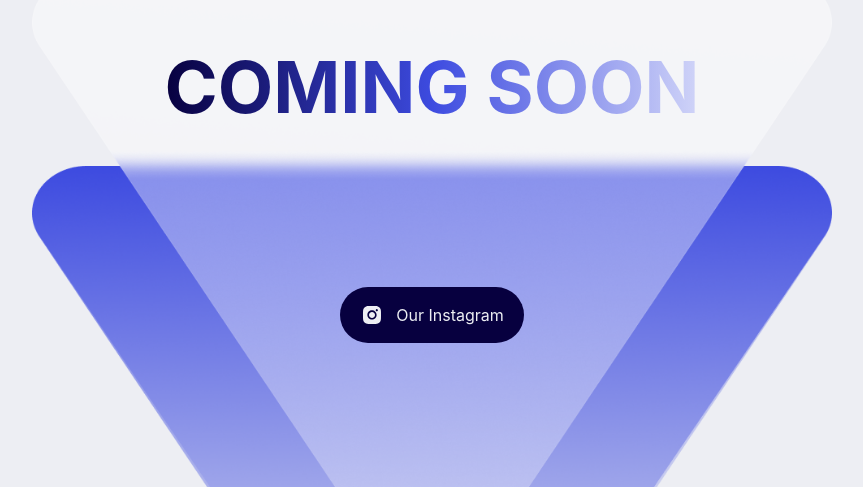
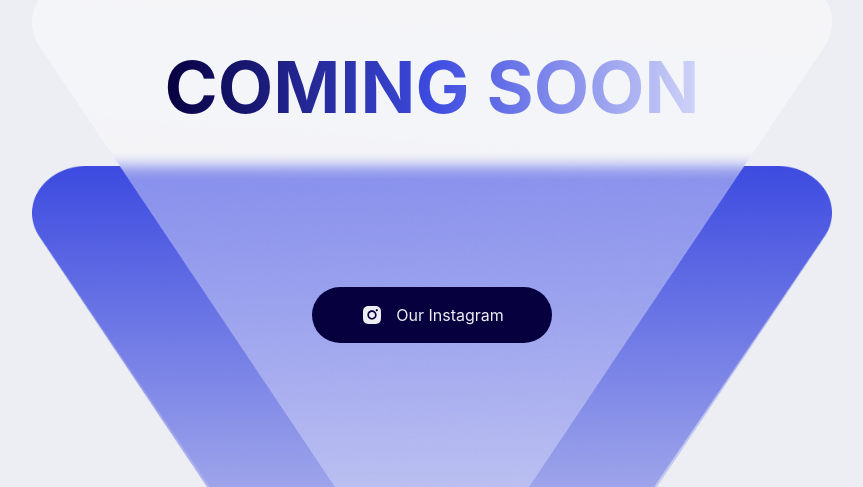
Before and after one commit to MFiqri17/petrolida-frontend, a Next.js app: page /coming-soon in a window 1280 px wide. Shown: the part 313-800 px from the top of the page, without its empty margins (208-1071 px from the left). Built offline with nearby package versions, Linux system fonts and the light colour scheme.

Commit message:
change padding IG btn

```diff
--- a/app/coming-soon/page.tsx
+++ b/app/coming-soon/page.tsx
@@ -9,7 +9,7 @@ export default function ComingSoon() {
                 <h1 className="text-5xl md:text-5xl lg:text-7xl text-center bg-gradient-to-r text-transparent bg-clip-text from-[#07003F] via-[#3D4BE0] to-[#D0D4F8] font-bold">
                     COMING SOON
                 </h1>
-                <a href="https://www.instagram.com/petrolida.2023/" className="absolute bottom-36 flex bg-[#07003F] rounded-full px-5 py-4 transition duration-300 hover:-translate-y-2" target="_blank">
+                <a href="https://www.instagram.com/petrolida.2023/" className="absolute bottom-36 flex bg-[#07003F] rounded-full px-12 py-4 transition duration-300 hover:-translate-y-2" target="_blank">
                     <span className="pr-3">
                         <img src="/coming-soon/bxl_instagram-alt.svg" alt="instagram" className="w-full" />
                     </span>
```
